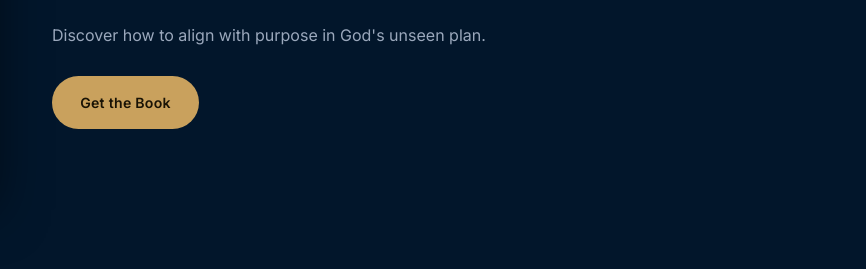
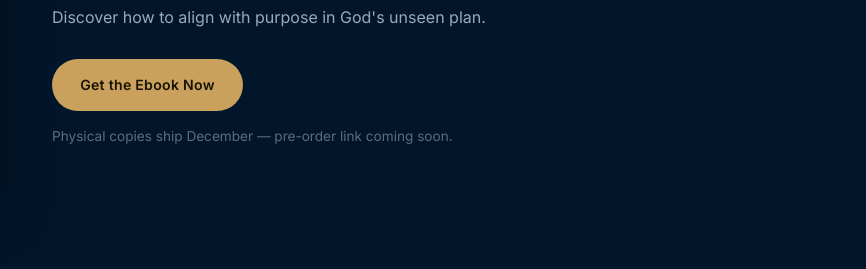
Before and after one commit to robinsonmediasolutions/AntonyRobinsonsite, a plain HTML site: page index.html in a window 1280 px wide. Shown: the part 3806-4075 px from the top of the page, 414-1280 px from the left. Drawn offline with Linux system fonts and the light colour scheme.

Commit message:
Update index.html

```diff
--- a/index.html
+++ b/index.html
@@ -297,6 +297,7 @@
   .book-cover .by{ font-size:0.68rem; letter-spacing:0.1em; text-transform:uppercase; color: var(--stone); margin-top:1.4rem; }
   .book-copy h2{ font-size: clamp(1.6rem,3vw,2.1rem); margin-bottom:1.1rem; }
   .book-copy p{ color: var(--stone); font-size:1rem; margin-bottom:1.8rem; }
+  .book-copy p.book-note{ margin-top:0.9rem; margin-bottom:0; font-size:0.85rem; color: var(--stone-dim); }
 
   @media (max-width: 720px){ .book-wrap{ flex-direction:column; text-align:center; gap:2rem; } .book-copy p{ max-width:420px; margin-left:auto; margin-right:auto; } }
 
@@ -392,11 +393,7 @@
 
     <h2>Which False Identity Is Driving Your Burnout?</h2>
     <p class="assessment-sub">Discover which 5 false identities are quietly sabotaging your peace and your calling.</p>
-    <!--
-      PLACEHOLDER LINK — swap the href below once the real assessment URL is finalized.
-      Current: https://true-identity-path.base44.app
-    -->
-    <a class="btn btn-primary" href="https://true-identity-path.base44.app" target="_blank" rel="noopener">Take the Free Assessment</a>
+    <a class="btn btn-primary" href="/assessment/">Take the Free Assessment</a>
   </div>
 
   <!-- PROOF -->
@@ -482,7 +479,8 @@
           <span class="eyebrow">The Book</span>
           <h2>The Eager Heart</h2>
           <p>Discover how to align with purpose in God's unseen plan.</p>
-          <a class="btn btn-primary" href="https://a.co/d/0ZIBbuC" target="_blank" rel="noopener">Get the Book</a>
+          <a class="btn btn-primary" href="https://kkkmwd-rv.myshopify.com/products/the-eager-heart" target="_blank" rel="noopener">Get the Ebook Now</a>
+          <p class="book-note">Physical copies ship December &mdash; pre-order link coming soon.</p>
         </div>
       </div>
     </div>
```
